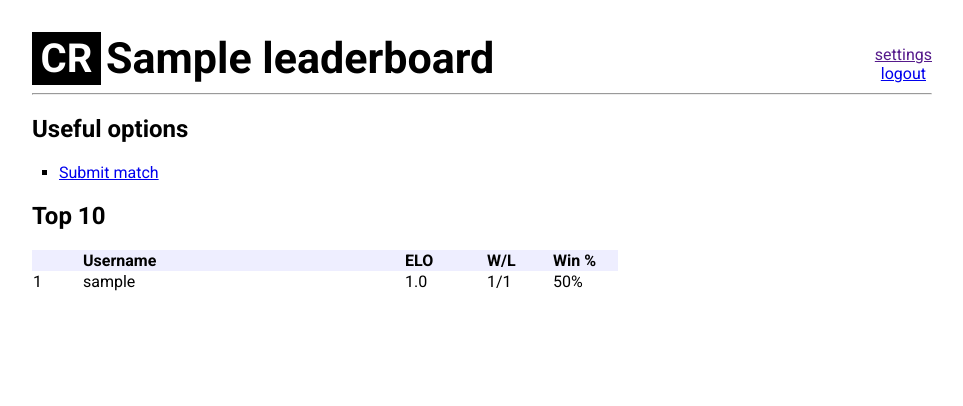
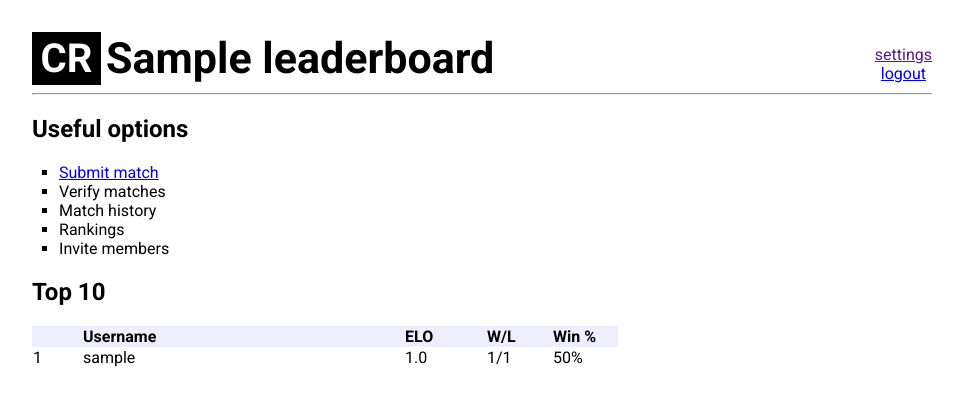
Before and after one commit to mwiens91/CommonRank, a Django app: page /leaderboard/1/ in a window 1280 px wide. Shown: the top 406 px of the page, without its empty margins (158-1121 px from the left). Run offline with Django 3.2, Linux system fonts and the light colour scheme; a user stored in the database is signed in; tables that the repository leaves empty hold one stand-in row (values such as "Sample post"); parts of the project's set-up code (start-up, migrations or seed data) failed here and were passed over.

Commit message:
Add some useful menu options to leaderboard home

```diff
--- a/templates/leaderboard_home.html
+++ b/templates/leaderboard_home.html
@@ -13,6 +13,10 @@ The home page of a leaderboard.
 	<h2>Useful options</h2>
 	<ul>
 		<li><a href='{% url 'match_create' leaderboard.id %}'>Submit match</a></li>
+		<li>Verify matches</li>
+		<li>Match history</li>
+		<li>Rankings</li>
+		<li>Invite members</li>
 	</ul>
 
 	<h2>Top {{ N }}</h2>
```
